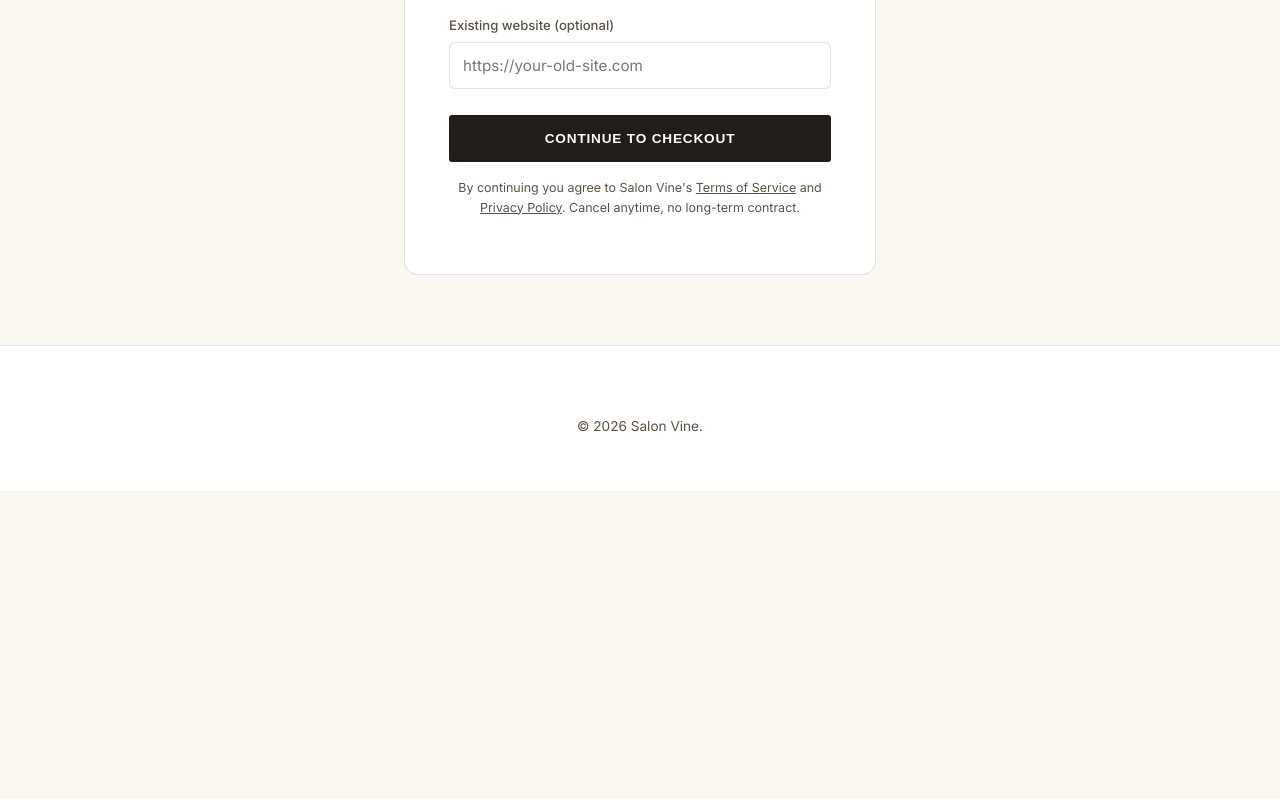
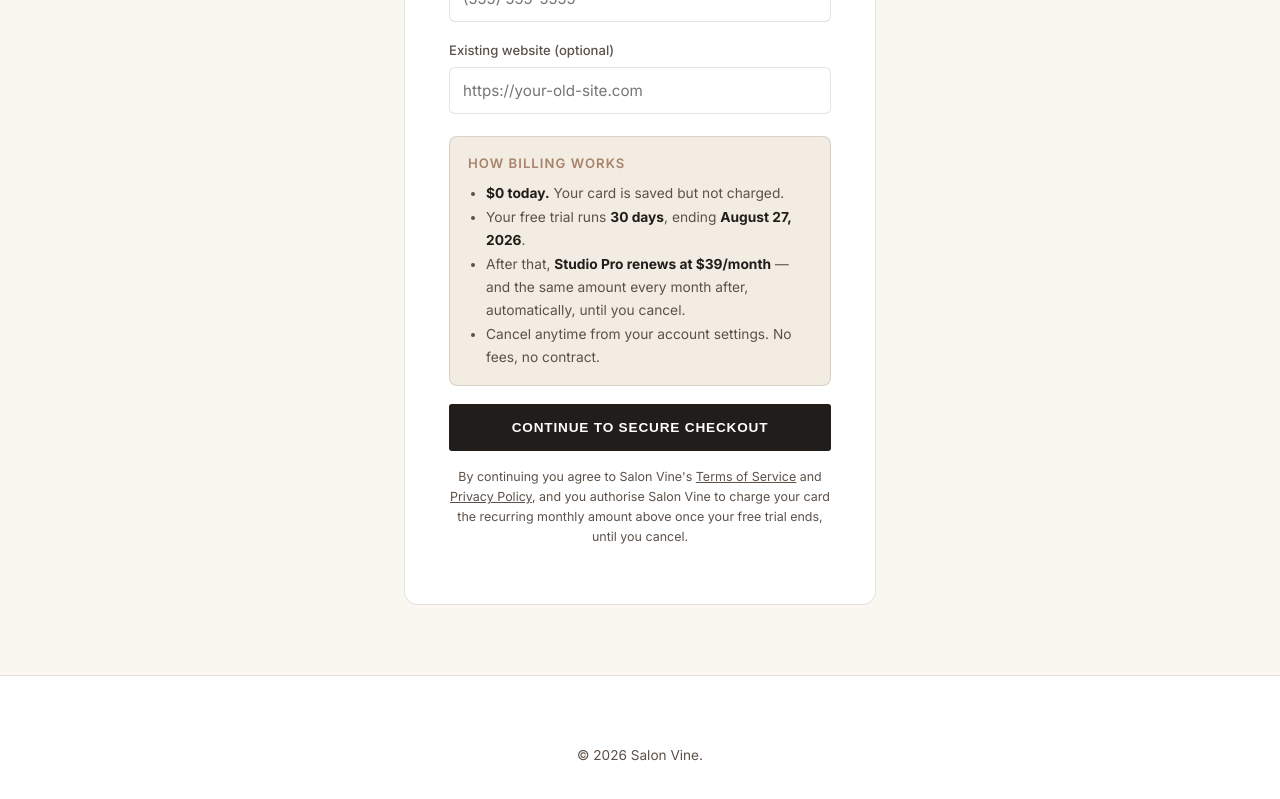
Before and after one commit to Haller28/studio-book-platform, a website: page signup.html in a window 1280 px wide. Shown: the part 751-1550 px from the top of the page. Before the commit the page ends 1242 px from the top, so only its background shows below. Drawn offline with nearby package versions, Linux system fonts and the light colour scheme.

Commit message:
Make trial and recurring billing terms explicit

```diff
--- a/signup.html
+++ b/signup.html
@@ -23,7 +23,7 @@
 
 <div class="signup-wrap">
   <h2 style="text-align:center;margin-bottom:8px">Start your salon</h2>
-  <p style="text-align:center;color:var(--ink-soft);margin-bottom:36px">Free for 30 days. No credit card charged until your trial ends.</p>
+  <p style="text-align:center;color:var(--ink-soft);margin-bottom:36px">Free for 30 days. We'll ask for a card so your site keeps running when the trial ends — nothing is charged today.</p>
 
   <div class="signup-card">
     <div class="plan-pick" id="planPick">
@@ -62,8 +62,18 @@
         <label for="oldSiteUrl">Existing website (optional)</label>
         <input type="url" id="oldSiteUrl" placeholder="https://your-old-site.com">
       </div>
-      <button type="submit" class="btn btn-primary" style="width:100%;margin-top:8px" id="submitBtn">Continue to checkout</button>
-      <p style="font-size:.78rem;color:var(--ink-soft);text-align:center;margin-top:16px">By continuing you agree to Salon Vine's <a href="terms.html" style="text-decoration:underline">Terms of Service</a> and <a href="privacy.html" style="text-decoration:underline">Privacy Policy</a>. Cancel anytime, no long-term contract.</p>
+      <div id="billingSummary" style="margin-top:22px;padding:16px 18px;border:1px solid var(--line);border-radius:8px;background:var(--cream2)">
+        <div style="font-size:.82rem;font-weight:600;letter-spacing:.08em;text-transform:uppercase;color:var(--accent);margin-bottom:8px">How billing works</div>
+        <ul style="margin:0;padding-left:18px;font-size:.86rem;color:var(--ink-soft);line-height:1.7">
+          <li><strong id="bsToday" style="color:var(--ink)">$0 today.</strong> Your card is saved but not charged.</li>
+          <li>Your free trial runs <strong id="bsTrial" style="color:var(--ink)">30 days</strong>, ending <strong id="bsDate" style="color:var(--ink)"></strong>.</li>
+          <li>After that, <strong id="bsRenew" style="color:var(--ink)"></strong> — and the same amount every month after, automatically, until you cancel.</li>
+          <li>Cancel anytime from your account settings. No fees, no contract.</li>
+        </ul>
+      </div>
+
+      <button type="submit" class="btn btn-primary" style="width:100%;margin-top:18px" id="submitBtn">Continue to secure checkout</button>
+      <p style="font-size:.78rem;color:var(--ink-soft);text-align:center;margin-top:16px">By continuing you agree to Salon Vine's <a href="terms.html" style="text-decoration:underline">Terms of Service</a> and <a href="privacy.html" style="text-decoration:underline">Privacy Policy</a>, and you authorise Salon Vine to charge your card the recurring monthly amount above once your free trial ends, until you cancel.</p>
     </form>
     <div id="formMsg" style="display:none;margin-top:16px;padding:14px;border-radius:8px;background:var(--cream2);font-size:.88rem;text-align:center"></div>
   </div>
@@ -80,10 +90,31 @@
 const params = new URLSearchParams(window.location.search);
 if (params.get('plan') === 'studio' || params.get('plan') === 'elite') selectedPlan = params.get('plan');
 
+// Keep these in step with PLANS in netlify/functions/_lib.js
+const PLAN_LABELS = {
+  studio: { name: 'Studio',       price: 19 },
+  pro:    { name: 'Studio Pro',   price: 39 },
+  elite:  { name: 'Studio Elite', price: 59 }
+};
+const TRIAL_DAYS = 30;
+
 function syncPlanButtons(){
   document.querySelectorAll('.pp-btn').forEach(btn=>{
     btn.classList.toggle('active', btn.dataset.plan === selectedPlan);
   });
+  syncBillingSummary();
+}
+
+// Spell out exactly what gets charged and when, for the plan they've picked.
+function syncBillingSummary(){
+  const p = PLAN_LABELS[selectedPlan] || PLAN_LABELS.pro;
+  const end = new Date();
+  end.setDate(end.getDate() + TRIAL_DAYS);
+  const pretty = end.toLocaleDateString(undefined, { month:'long', day:'numeric', year:'numeric' });
+
+  document.getElementById('bsTrial').textContent = TRIAL_DAYS + ' days';
+  document.getElementById('bsDate').textContent  = pretty;
+  document.getElementById('bsRenew').textContent = p.name + ' renews at $' + p.price + '/month';
 }
 syncPlanButtons();
 
```
Also changed, not shown: index.html (+1 -0 lines), terms.html (+7 -1 lines).
